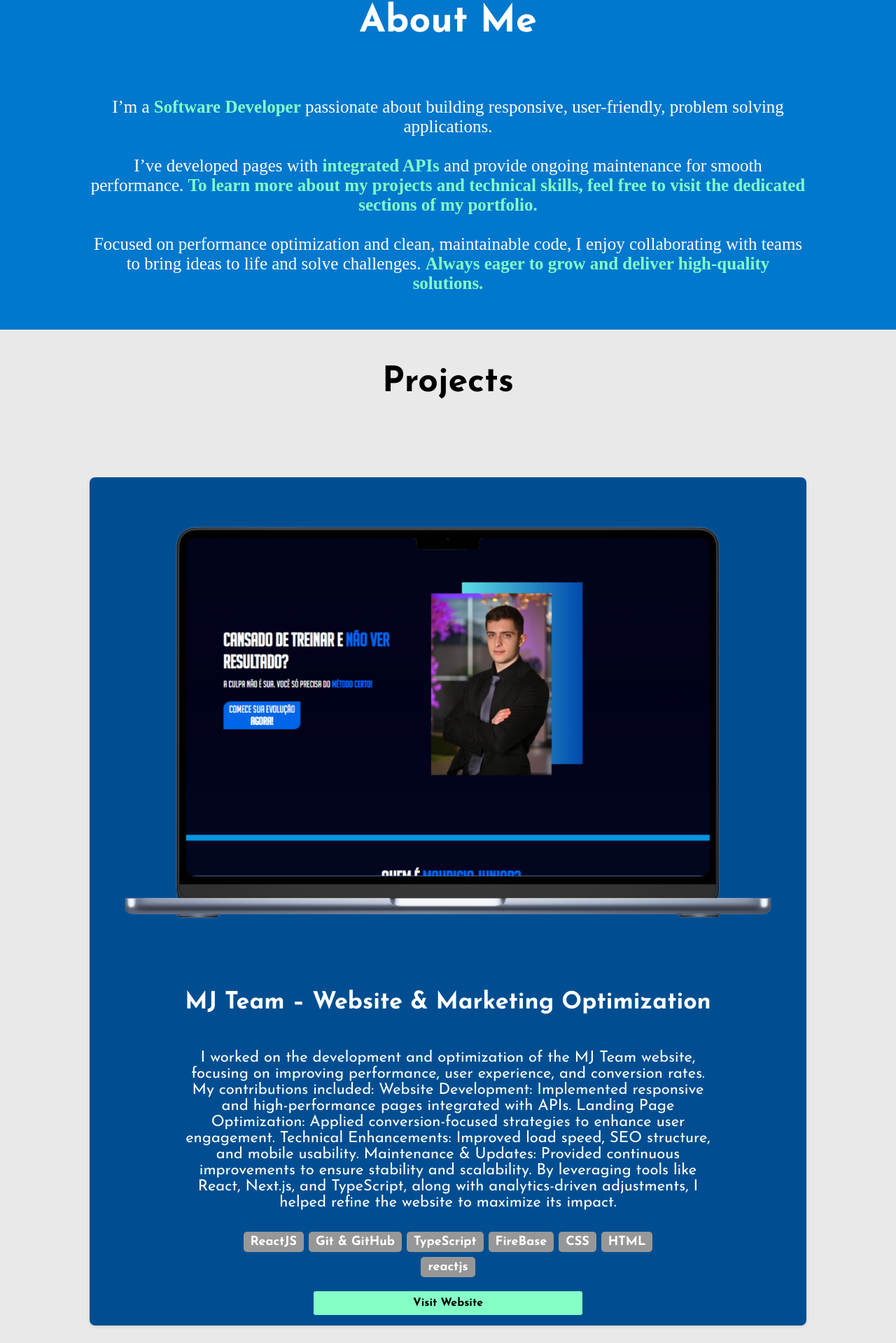
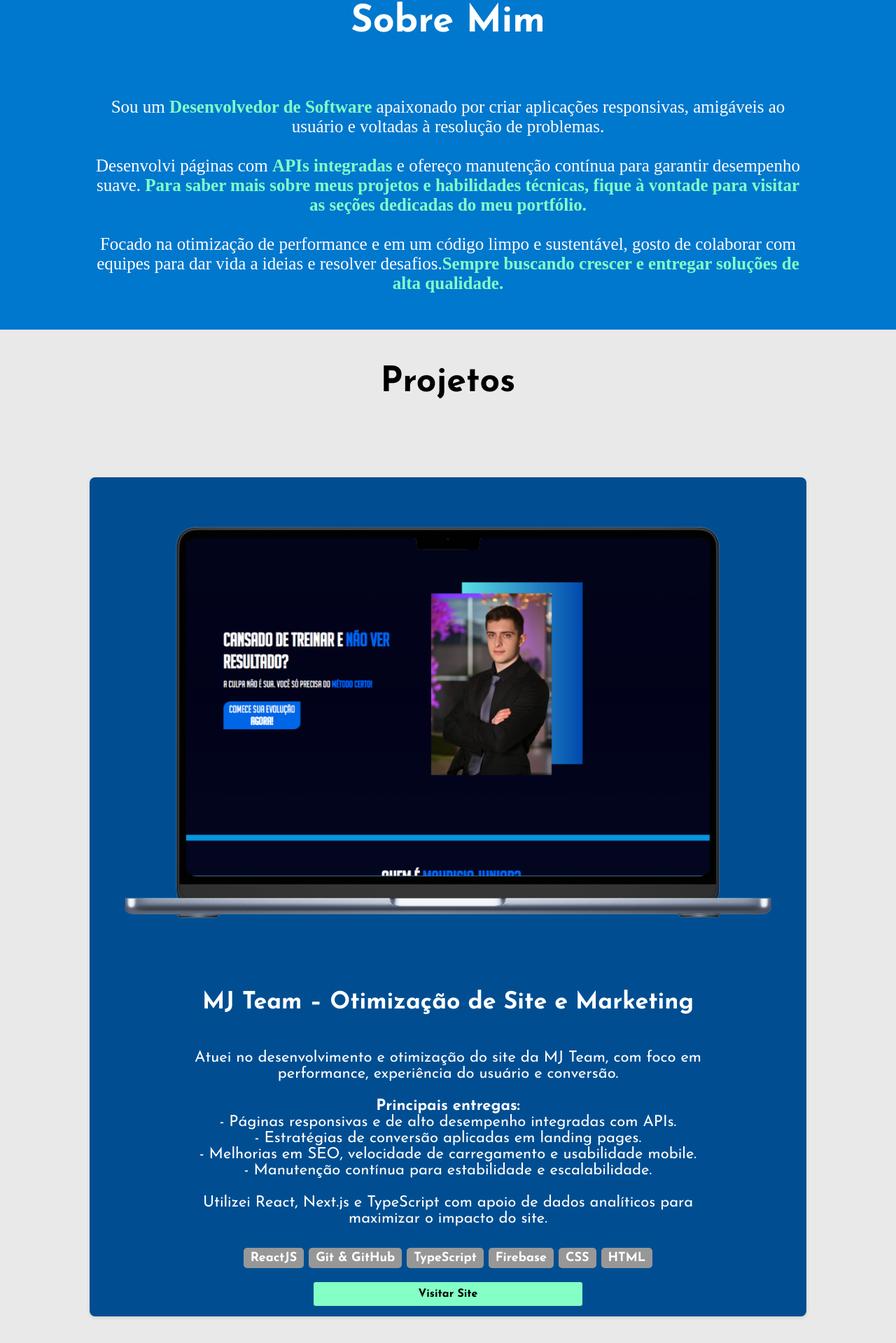
Before and after one commit to guiDaros/Portfolio, a React (Create React App) app: page / in a window 1280 px wide. Shown: the part 689-2608 px from the top of the page at 70% size. Built offline with nearby package versions, Linux system fonts and the light colour scheme; a web font is replaced by a local one.

Commit message:
modificacao e adicao de projetos

```diff
--- a/src/components/About.jsx
+++ b/src/components/About.jsx
@@ -61,21 +61,21 @@ const Paragraph = styled.p`
 const About = () => {
   return (
     <AboutSection>
-      <Title>About Me</Title>
+      <Title>Sobre Mim</Title>
       <Paragraph>
-        I’m a <span>Software Developer</span> passionate about building responsive,
-        user-friendly, problem solving applications.
+        Sou um <span>Desenvolvedor de Software</span> apaixonado por criar aplicações responsivas,
+        amigáveis ao usuário e voltadas à resolução de problemas.
         <br />
         <br />
-        I’ve developed pages with <span>integrated APIs</span> and provide ongoing
-        maintenance for smooth performance. <span>To learn more about my projects and
-        technical skills, feel free to visit the dedicated sections of my
-        portfolio.</span>
+        Desenvolvi páginas com <span>APIs integradas</span> e ofereço manutenção contínua
+        para garantir desempenho suave. <span>Para saber mais sobre meus projetos e
+        habilidades técnicas, fique à vontade para visitar as seções dedicadas do meu
+        portfólio.</span>
         <br />
         <br />
-        Focused on performance optimization and clean, maintainable code, I
-        enjoy collaborating with teams to bring ideas to life and solve
-        challenges. <span>Always eager to grow and deliver high-quality solutions.</span>
+        Focado na otimização de performance e em um código limpo e sustentável, gosto
+        de colaborar com equipes para dar vida a ideias e resolver desafios.
+        <span>Sempre buscando crescer e entregar soluções de alta qualidade.</span>
       </Paragraph>
     </AboutSection>
   );
--- a/src/components/Academic.jsx
+++ b/src/components/Academic.jsx
@@ -172,67 +172,67 @@ const ComplementaryList = styled.div`
 const Academic = () => {
   return (
     <AcademicWrapper>
-      <Title>Academic & Certifieds</Title>
+      <Title>Formação Acadêmica & Certificados</Title>
       <HighlightedCourses>
         <CourseCard>
           <CourseHeader>
-            <CourseTitle>Computer Science</CourseTitle>
-            <CourseProvider>ATITUS Educação </CourseProvider>
+            <CourseTitle>Ciência da Computação</CourseTitle>
+            <CourseProvider>ATITUS Educação</CourseProvider>
           </CourseHeader>
-          <CourseTags>Computer Science</CourseTags>
+          <CourseTags>Ciência da Computação</CourseTags>
           <CourseDetails>
-            I am currently at the first semester of my Bachelor's degree in
-            Computer Science in the university ATITUS in Passo Fundo, RS.
+            Atualmente estou no primeiro semestre do curso de Bacharelado em
+            Ciência da Computação na universidade ATITUS em Passo Fundo, RS.
           </CourseDetails>
         </CourseCard>
 
         <CourseCard>
           <CourseHeader>
-            <CourseTitle>FullStack Developer</CourseTitle>
+            <CourseTitle>Desenvolvedor FullStack</CourseTitle>
             <CourseProvider>DevClub</CourseProvider>
           </CourseHeader>
           <CourseTags>
-            JavaScript, TypeScript, Node, React, Databases, HTML, CSS
+            JavaScript, TypeScript, Node, React, Bancos de Dados, HTML, CSS
           </CourseTags>
           <CourseDetails>
-            Completed the DevClub programming course, covering fundamental and
-            advanced concepts, best coding practices, and real-world project
-            development with FullStack projects.
+            Curso de programação do DevClub concluído, cobrindo conceitos
+            fundamentais e avançados, boas práticas de codificação e
+            desenvolvimento de projetos reais com foco FullStack.
           </CourseDetails>
           <CertificateButton
             href="https://aulas.devclub.com.br/verify/5d7fc5636c75d78390ad142a0ceb5df9aada5e3c"
             target="_blank"
           >
-            Acess Certificate
+            Acessar Certificado
           </CertificateButton>
         </CourseCard>
 
         <CourseCard>
           <CourseHeader>
-            <CourseTitle>Advanced English</CourseTitle>
+            <CourseTitle>Inglês Avançado</CourseTitle>
             <CourseProvider>CIPEX Idiomas</CourseProvider>
           </CourseHeader>
-          <CourseTags>English</CourseTags>
+          <CourseTags>Inglês</CourseTags>
           <CourseDetails>
-            Studied English at Cipex Idiomas for 10 years, achieving advanced
-            proficiency in grammar, conversation, writing, and comprehension.
-            The course provided an immersive learning, enhancing fluency and
-            communication skills.
+            Estudei inglês no CIPEX Idiomas por 10 anos, alcançando proficiência
+            avançada em gramática, conversação, escrita e compreensão.
+            O curso proporcionou uma aprendizagem imersiva, aprimorando minha
+            fluência e habilidades de comunicação.
           </CourseDetails>
         </CourseCard>
 
         <CourseCard>
           <CourseHeader>
-            <CourseTitle>Advanced English</CourseTitle>
+            <CourseTitle>Inglês Avançado</CourseTitle>
             <CourseProvider>EC English School</CourseProvider>
           </CourseHeader>
-          <CourseTags>English</CourseTags>
+          <CourseTags>Inglês</CourseTags>
           <CourseDetails>
-            Studied English at EC English School intensive program for 1 month
-            in Cambridge, UK, where I reached the peak of my English
-            proficiency. This experience allowed me to immerse myself in the
-            language, practice daily with native speakers, and refine my
-            communication skills in real-world situations.
+            Estudei inglês em um programa intensivo da EC English School por 1 mês
+            em Cambridge, Reino Unido, onde atingi o auge da minha proficiência.
+            Essa experiência me permitiu uma imersão total no idioma, praticando
+            diariamente com falantes nativos e aprimorando minhas habilidades
+            comunicativas em situações reais.
           </CourseDetails>
         </CourseCard>
       </HighlightedCourses>
@@ -243,90 +243,90 @@ const Academic = () => {
       <ComplementaryList>
         <SmallCourseCard>
           <CourseHeader>
-            <CourseTitle>Git e GitHub (w/ gist e GitHubPages)</CourseTitle>
+            <CourseTitle>Git e GitHub (com Gist e GitHubPages)</CourseTitle>
             <CourseProvider>Matheus Battisti</CourseProvider>
           </CourseHeader>
           <CourseTags>Versionamento, Git, GitHub</CourseTags>
           <CourseDetails>
-            Git and GitHub from basic to advanced, including version control,
-            branches, pull requests, GitHub Pages, and Gist for practical code
-            sharing.
+            Git e GitHub do básico ao avançado, incluindo controle de versão,
+            branches, pull requests, GitHub Pages e Gist para compartilhamento
+            prático de código.
           </CourseDetails>
           <CertificateButton
             href="https://ude.my/UC-50d0300d-1c81-43e9-a402-ea4b41843d9f"
             target="_blank"
           >
-            Acess Certificate
+            Acessar Certificado
           </CertificateButton>
         </SmallCourseCard>
 
         <SmallCourseCard>
           <CourseHeader>
-            <CourseTitle>TypeScript (w/ React, Express)</CourseTitle>
+            <CourseTitle>TypeScript (com React, Express)</CourseTitle>
             <CourseProvider>Matheus Battisti</CourseProvider>
           </CourseHeader>
           <CourseTags>TypeScript, React, Express</CourseTags>
           <CourseDetails>
-            TypeScript from basic to advanced, applying it in projects with
-            React and Express. Focused on typing, interfaces, generics, and best
-            practices for writing safer and more scalable code.
+            TypeScript do básico ao avançado, aplicado em projetos com React e
+            Express. Foco em tipagem, interfaces, generics e boas práticas para
+            escrever código mais seguro e escalável.
           </CourseDetails>
           <CertificateButton
             href="https://www.udemy.com/certificate/UC-bf0a5a75-cfea-4c11-942a-e5d812b15ead/"
             target="_blank"
           >
-            Acess Certificate
+            Acessar Certificado
           </CertificateButton>
         </SmallCourseCard>
 
         <SmallCourseCard>
           <CourseHeader>
-            <CourseTitle>Python Course</CourseTitle>
+            <CourseTitle>Curso de Python</CourseTitle>
             <CourseProvider>Hugo Vasconcelos</CourseProvider>
           </CourseHeader>
           <CourseTags>Python</CourseTags>
           <CourseDetails>
-            Python fundamentals, covering syntax, data structures, and practical
-            applications.
+            Fundamentos de Python, incluindo sintaxe, estruturas de dados e
+            aplicações práticas.
           </CourseDetails>
           <CertificateButton
             href="https://www.udemy.com/certificate/UC-c9e3cf3f-e77a-4999-bd53-968c91be6bce/"
             target="_blank"
           >
-            Acess Certificate
+            Acessar Certificado
           </CertificateButton>
         </SmallCourseCard>
 
         <SmallCourseCard>
           <CourseHeader>
-            <CourseTitle>Oratory Course</CourseTitle>
+            <CourseTitle>Curso de Oratória</CourseTitle>
             <CourseProvider>Bespeak</CourseProvider>
           </CourseHeader>
-          <CourseTags>Comunication, Oratory, Team Work</CourseTags>
+          <CourseTags>Comunicação, Oratória, Trabalho em Equipe</CourseTags>
           <CourseDetails>
-            Completed an intensive course on public speaking, communication, and
-            presentation skills, focusing on voice modulation, body language,
-            and audience engagement for confident and impactful delivery.
+            Curso intensivo de oratória, comunicação e apresentação, com foco em
+            modulação de voz, linguagem corporal e engajamento da audiência para
+            apresentações confiantes e impactantes.
           </CourseDetails>
         </SmallCourseCard>
 
         <SmallCourseCard>
           <CourseHeader>
             <CourseTitle>
-              React Developer Course (w/ Hooks and Redux)
+              Curso de React (com Hooks e Redux)
             </CourseTitle>
             <CourseProvider>Andrew Mead</CourseProvider>
           </CourseHeader>
           <CourseTags>React, Redux</CourseTags>
           <CourseDetails>
-            React, working with Hooks, Redux, and building modern, scalable
-            applications
+            Curso de React, utilizando Hooks, Redux e construção de aplicações
+            modernas e escaláveis.
           </CourseDetails>
           <CertificateButton
             href="https://www.udemy.com/certificate/UC-6fd5aa74-4d23-4eb7-a255-264157dffad5/"
             target="_blank"
           >
-            Acess Certificate
+            Acessar Certificado
           </CertificateButton>
         </SmallCourseCard>
       </ComplementaryList>
--- a/src/components/Contact.jsx
+++ b/src/components/Contact.jsx
@@ -52,7 +52,7 @@ const IconLink = styled.a`
 `;
 
 const IconImage = styled.img`
-  width: 30px; /* Ajuste o tamanho conforme necessário */
+  width: 30px;
   height: 30px;
 `;
 
@@ -60,9 +60,9 @@ const Contact = () => {
   return (
     <FooterContainer>
       <LeftText>
-        &copy; {new Date().getFullYear()} All rights reserved.
+        &copy; {new Date().getFullYear()} Todos os direitos reservados.
       </LeftText>
-      <CenterText>Contact With: guilhermevassoller@gmail.com</CenterText>
+      <CenterText>Contato: guivdaros@gmail.com</CenterText>
       <IconsContainer>
         <IconLink
           href="https://www.linkedin.com/in/guilherme-vassoller-daros/"
--- a/src/components/Projects.jsx
+++ b/src/components/Projects.jsx
@@ -2,6 +2,7 @@ import React from "react";
 import styled from "styled-components";
 
 import projectTemplate1 from "../assets/design JR.png";
+import projectTemplate2 from "../assets/designpadariadaros.png";
 
 // Estilos com Styled Components
 const ProjectsSection = styled.section`
@@ -71,7 +72,6 @@ const ImagesCard = styled.img`
 
   @media (max-width: 1300px) {
     width: 75vw;
-
   }
 
   @media (max-width: 480px) {
@@ -82,7 +82,7 @@ const ImagesCard = styled.img`
 const CardTextContainer = styled.div`
   margin-top: 20px;
 
-  @media (max-width: 1300px){
+  @media (max-width: 1300px) {
     display: flex;
     flex-direction: column;
     align-items: center;
@@ -169,15 +169,14 @@ const CardButton = styled.a`
 
   @media (max-width: 1300px) {
     width: 30vw;
-
   }
 `;
-
 const Projects = () => {
   return (
     <ProjectsSection>
-      <Title>Projects</Title>
+      <Title>Projetos</Title>
       <ProjectList>
+        {/* Projeto 1 */}
         <ProjectCard>
           <a
             href="https://mauriciojuniortreinador.com/"
@@ -188,32 +187,77 @@ const Projects = () => {
           </a>
           <CardTextContainer>
             <ProjectTitle>
-              MJ Team – Website & Marketing Optimization
+              MJ Team – Otimização de Site e Marketing
             </ProjectTitle>
             <ProjectDescription>
-              I worked on the development and optimization of the MJ Team
-              website, focusing on improving performance, user experience, and
-              conversion rates. My contributions included: Website Development:
-              Implemented responsive and high-performance pages integrated with
-              APIs. Landing Page Optimization: Applied conversion-focused
-              strategies to enhance user engagement. Technical Enhancements:
-              Improved load speed, SEO structure, and mobile usability.
-              Maintenance & Updates: Provided continuous improvements to ensure
-              stability and scalability. By leveraging tools like React,
-              Next.js, and TypeScript, along with analytics-driven adjustments,
-              I helped refine the website to maximize its impact.
+              Atuei no desenvolvimento e otimização do site da MJ Team, com foco
+              em performance, experiência do usuário e conversão.
+              <br />
+              <br />
+              <strong>Principais entregas:</strong>
+              <br />
+              - Páginas responsivas e de alto desempenho integradas com APIs.
+              <br />
+              - Estratégias de conversão aplicadas em landing pages.
+              <br />
+              - Melhorias em SEO, velocidade de carregamento e usabilidade
+              mobile.
+              <br />
+              - Manutenção contínua para estabilidade e escalabilidade.
+              <br />
+              <br />
+              Utilizei React, Next.js e TypeScript com apoio de dados analíticos
+              para maximizar o impacto do site.
             </ProjectDescription>
             <BottomCardContainer>
               <MiniTechCard>ReactJS</MiniTechCard>
               <MiniTechCard>Git & GitHub</MiniTechCard>
               <MiniTechCard>TypeScript</MiniTechCard>
-              <MiniTechCard>FireBase</MiniTechCard>
+              <MiniTechCard>Firebase</MiniTechCard>
               <MiniTechCard>CSS</MiniTechCard>
               <MiniTechCard>HTML</MiniTechCard>
-              <MiniTechCard>reactjs</MiniTechCard>
             </BottomCardContainer>
             <CardButton href="https://mauriciojuniortreinador.com/">
-              Visit Website
+              Visitar Site
+            </CardButton>
+          </CardTextContainer>
+        </ProjectCard>
+
+        {/* Projeto 2 */}
+        <ProjectCard>
+          <a
+            href="https://padaria-daros-menu.vercel.app/"
+            target="_blank"
+            rel="noopener noreferrer"
+          >
+            <ImagesCard src={projectTemplate2} />
+          </a>
+          <CardTextContainer>
+            <ProjectTitle>
+              Padaria Daros – Cardápio Digital / Landing Page
+            </ProjectTitle>
+            <ProjectDescription>
+              Criação da página da Padaria Daros para apresentar os produtos de
+              forma profissional, com foco em design moderno, porém tradicional
+              ao mesmo tempo, além de responsividade e performance.
+              <br />
+              <br />
+              <strong>Destaques:</strong>
+              <br />
+              - Interface limpa com React e Styled Components.
+              <br />
+              - Estrutura otimizada para SEO e acessibilidade.
+              <br />- Integração direta com o cardápio e navegação fluida.
+            </ProjectDescription>
+            <BottomCardContainer>
+              <MiniTechCard>ReactJS</MiniTechCard>
+              <MiniTechCard>JavaScript</MiniTechCard>
+              <MiniTechCard>Cloud Storage</MiniTechCard>
+              <MiniTechCard>Firebase</MiniTechCard>
+              <MiniTechCard>Vite</MiniTechCard>
+            </BottomCardContainer>
+            <CardButton href="https://padaria-daros-menu.vercel.app/">
+              Visitar Site
             </CardButton>
           </CardTextContainer>
         </ProjectCard>
```
Also changed, not shown: src/components/HeroSec.jsx (+6 -5 lines), src/assets/designpadariadaros.png (added).
